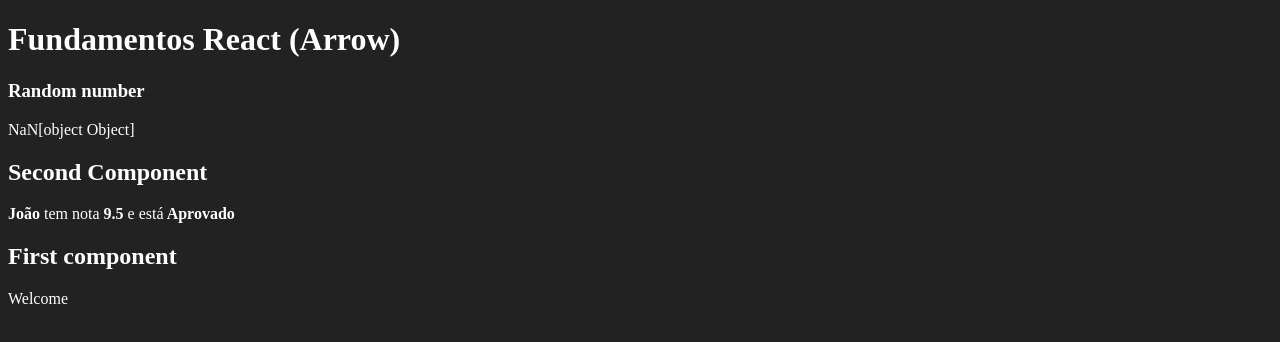
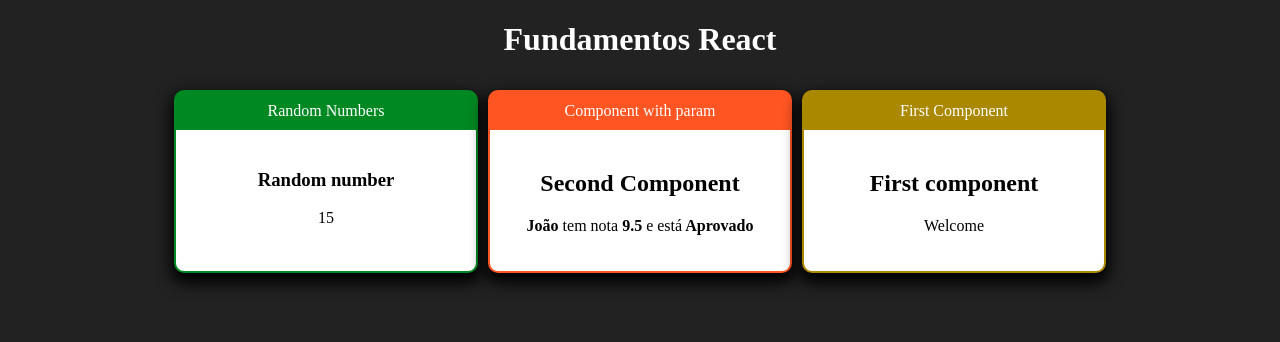
Before and after one commit to alan-pascke/fundamentos-react, a React (Create React App) app: page / in a window 1280 px wide. Shown: the top 342 px of the page. Built offline with nearby package versions, Linux system fonts and the light colour scheme.

Commit message:
cores dinamicas no card

```diff
--- /dev/null
+++ b/src/App.css
@@ -0,0 +1,10 @@
+.App .Cards{
+    display: flex;
+    justify-content: center;
+    flex-wrap: wrap;
+
+}
+
+.App{
+    text-align: center;
+}
--- /dev/null
+++ b/src/App.jsx
@@ -0,0 +1,30 @@
+/* eslint-disable import/no-anonymous-default-export */
+import React from "react";
+import Primeiro from './components/basics/First';
+import ComParam from './components/basics/ComParam';
+import Random from "./components/basics/Random";
+import Card from "./components/layouts/Card";
+import './App.css'
+
+export default () =>{
+    return (
+        <div className='App'>
+            <h1>Fundamentos React</h1>
+            <div className="Cards">
+                <Card title='Random Numbers' color='#082'>
+                    <Random min={0} max={50}/>
+                </Card>
+                <Card title='Component with param' color='#F52'>
+                    <ComParam
+                        title='Second Component'
+                        aluno=' João '
+                        nota=' 9.5 '
+                    />
+                </Card>
+                <Card title='First Component' color='#A80'>
+                    <Primeiro></Primeiro>
+                </Card>
+            </div>
+        </div>
+    );
+}
--- a/src/components/basics/App.jsx
+++ /dev/null
@@ -1,21 +0,0 @@
-/* eslint-disable import/no-anonymous-default-export */
-import React from "react";
-import Primeiro from './First'
-import ComParam from './ComParam'
-import Random from "./Random";
-
-export default props =>{
-    return (
-        <div id='app'>
-            <h1>Fundamentos React (Arrow)</h1>
-            <h3>Random number</h3>
-            <Random min='1' max='10'/>
-            <ComParam
-                title='Second Component'
-                aluno=' João '
-                nota=' 9.5 '
-            />
-            <Primeiro></Primeiro>
-        </div>
-    );
-}
--- a/src/components/basics/Random.jsx
+++ b/src/components/basics/Random.jsx
@@ -1,10 +1,12 @@
 /* eslint-disable import/no-anonymous-default-export */
 import React from "react";
 
-export default (min, max) =>{
+export default props => {
+    const randomNum = parseInt(Math.random() * (props.max - props.min) + props.min)
     return (
         <div>
-            <p>{Math.random() * (min - max) + min}</p>
+            <h3>Random number</h3>
+            <p>{randomNum}</p>
 
         </div>
     )
--- /dev/null
+++ b/src/components/layouts/Card.css
@@ -0,0 +1,26 @@
+.Card{
+    border-radius: 10px;
+    overflow: hidden;
+    margin: 10px 5px;
+    box-shadow: 0px 7px 15px 3px black;
+    border: 2px solid;
+
+    display: flex;
+    flex-direction: column;
+    min-width: 300px;
+    max-width: 300px;
+}
+
+.Card .Title{
+    padding: 10px;
+    display: flex;
+    justify-content: center;
+
+}
+
+.Card .Content{
+    background-color: white;
+    color: black;
+    padding: 20px;
+    flex: 1;
+}
--- /dev/null
+++ b/src/components/layouts/Card.jsx
@@ -0,0 +1,21 @@
+/* eslint-disable import/no-anonymous-default-export */
+import React from "react";
+import "./Card.css"
+
+export default (props) =>{
+
+ const cardStyle = {
+        backgroundColor:props.color || '#222',
+        borderColor: props.color || '#222',
+    }
+
+    return (
+        <div className='Card' style={cardStyle}>
+            <div className="Title">{props.title}</div>
+            <div className="Content">
+                {props.children}
+            </div>
+
+        </div>
+    )
+}
--- a/src/index.js
+++ b/src/index.js
@@ -1,7 +1,7 @@
 import './index.css'
 import ReactDOM from "react-dom/client";
 import React from "react";
-import App from './components/basics/App';
+import App from './App';
 
 const root = ReactDOM.createRoot(document.getElementById('root'))
 
```
